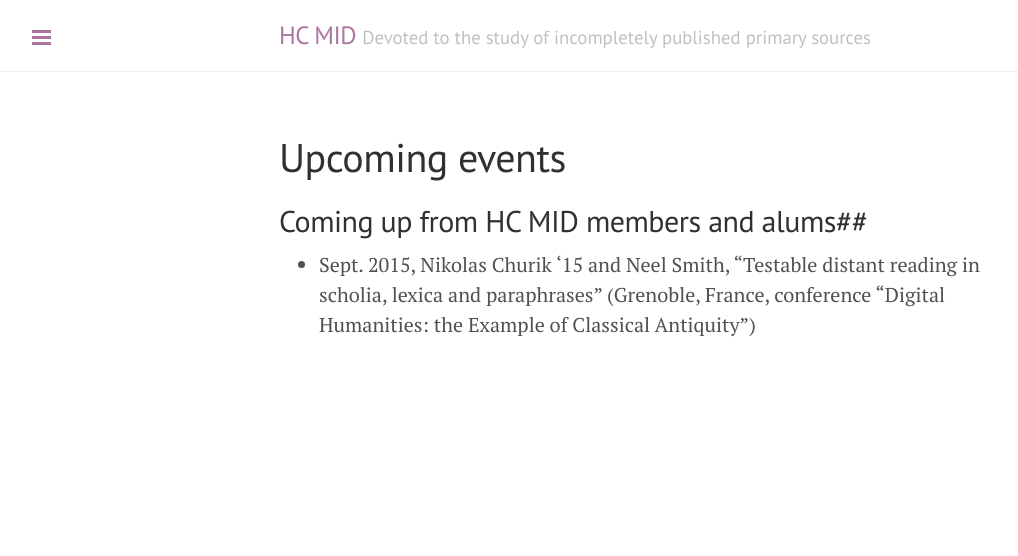
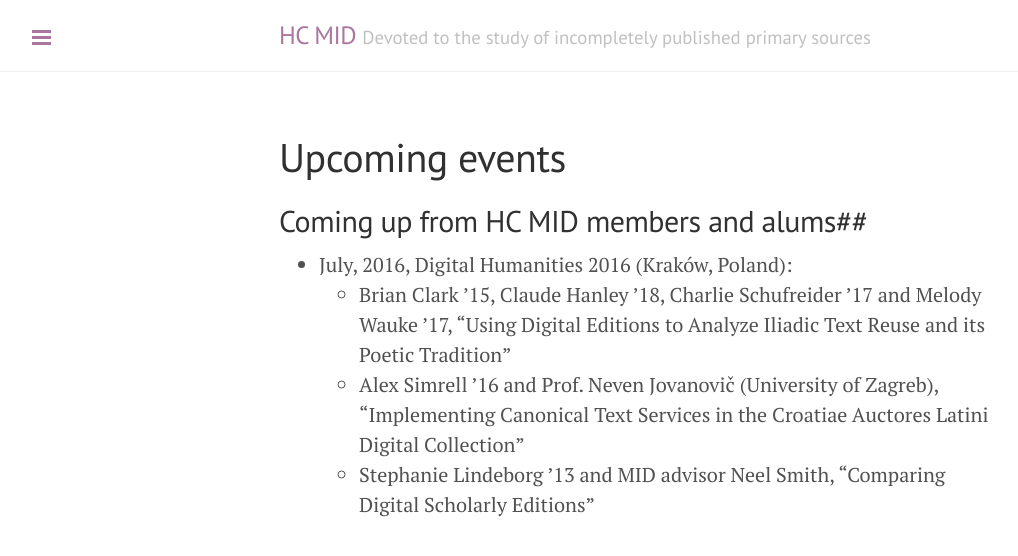
Before and after one commit to HCMID/HCMID.github.io, a Jekyll site: the page built from hof/comingup.md, in a window 1280 px wide. Shown: the top 556 px of the page, without its empty margins (1-1019 px from the left). Built offline with Jekyll 4.4.1, drawn with Linux system fonts in a browser that asks for light colours.

Commit message:
Update HoF content

```diff
--- a/hof/comingup.md
+++ b/hof/comingup.md
@@ -5,4 +5,8 @@
 
 ## Coming up from HC MID members and alums##
 
-- Sept. 2015, Nikolas Churik '15 and Neel Smith, "Testable distant reading in scholia, lexica and paraphrases" (Grenoble, France, conference "Digital Humanities: the Example of Classical Antiquity")
+
+- July, 2016, Digital Humanities 2016 (Kraków, Poland):
+    - Brian Clark ’15, Claude Hanley ’18, Charlie Schufreider ’17 and Melody Wauke ’17, "Using Digital Editions to Analyze Iliadic Text Reuse and its Poetic Tradition"
+    - Alex Simrell ’16 and Prof. Neven Jovanovič (University of Zagreb), "Implementing Canonical Text Services in the Croatiae Auctores Latini Digital Collection"
+    - Stephanie Lindeborg ’13 and MID advisor Neel Smith, "Comparing Digital Scholarly Editions"
```
Also changed, not shown: hof/grants.md (+9 -0 lines), hof/talks.md (+9 -7 lines).
